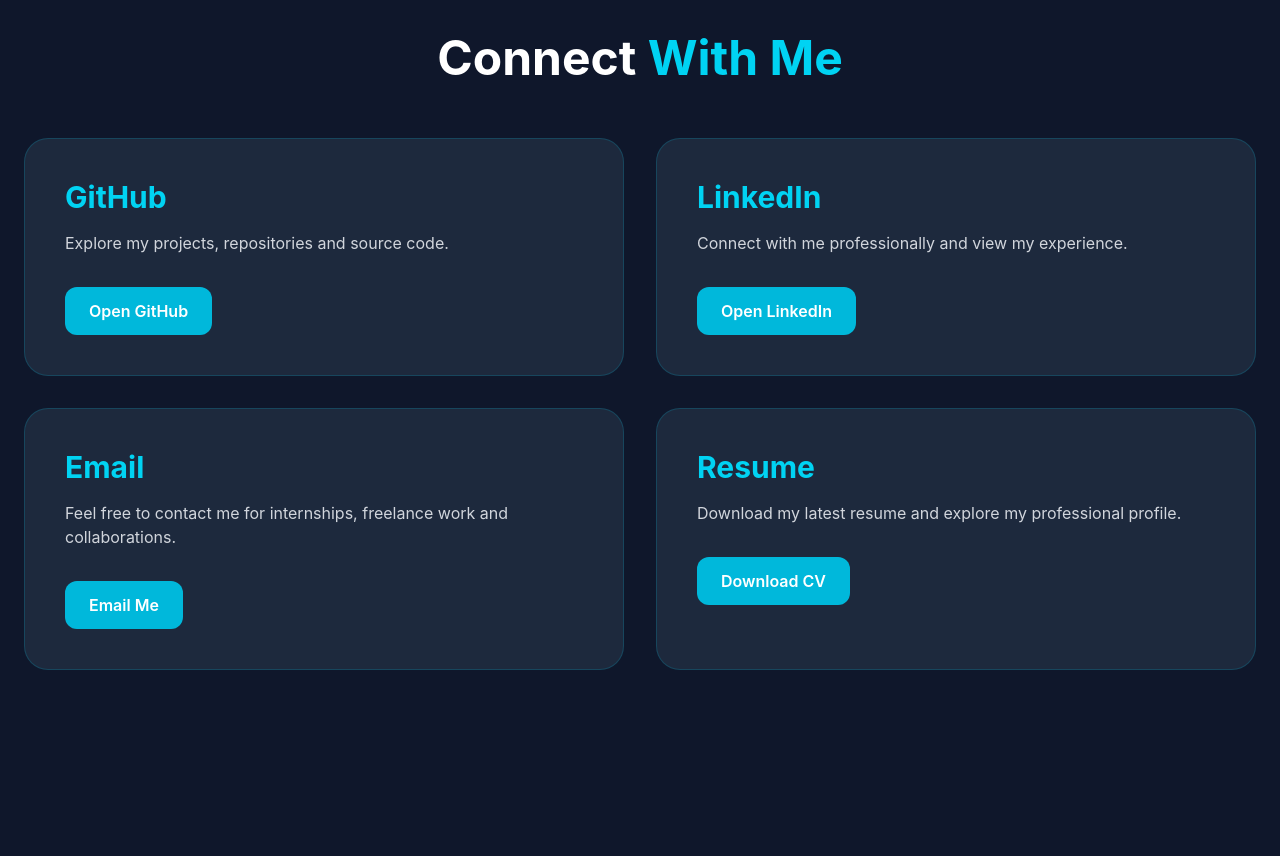
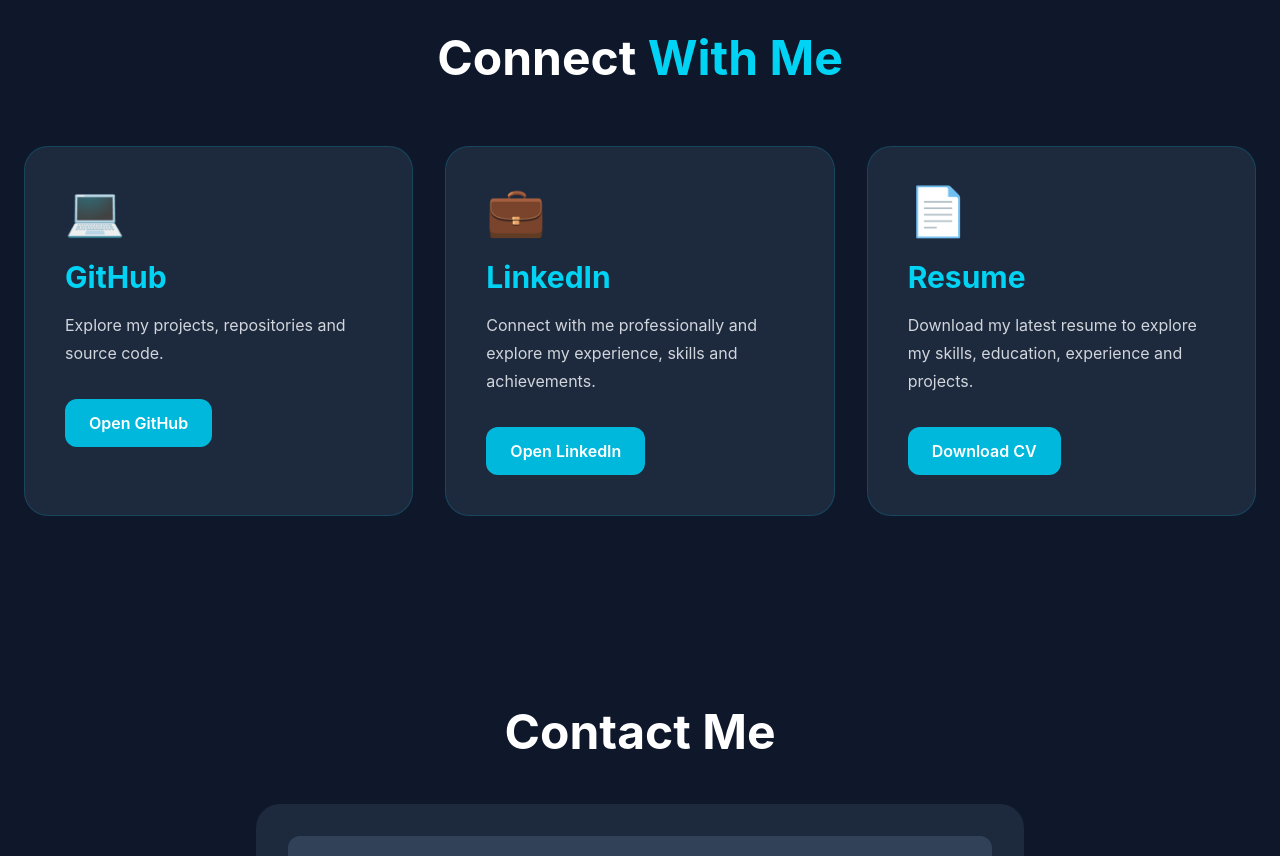
Before and after one commit to Darshit59/darshit-portfolio, a React (Vite) app: page / in a window 1280 px wide. Shown: the part 7720-8576 px from the top of the page. Built offline with nearby package versions, Linux system fonts and the light colour scheme.

Commit message:
Updated GitHub section with LinkedIn and Resume cards

```diff
--- a/src/components/GitHubStats.jsx
+++ b/src/components/GitHubStats.jsx
@@ -3,11 +3,11 @@
     <section className="py-24 px-6 bg-slate-900">
       <div className="max-w-7xl mx-auto">
 
-        <h2 className="text-5xl font-bold text-center mb-14">
+        <h2 className="text-5xl font-bold text-center mb-16">
           Connect <span className="text-cyan-400">With Me</span>
         </h2>
 
-        <div className="grid md:grid-cols-2 gap-8">
+        <div className="grid md:grid-cols-3 gap-8">
 
           {/* GitHub */}
 
@@ -17,17 +17,20 @@
             rel="noreferrer"
             className="bg-slate-800 border border-cyan-500/20 rounded-3xl p-10 hover:border-cyan-400 transition duration-300 hover:-translate-y-2"
           >
+            <div className="text-5xl mb-6">💻</div>
+
             <h3 className="text-3xl font-bold text-cyan-400">
               GitHub
             </h3>
 
-            <p className="text-gray-300 mt-4">
+            <p className="text-gray-300 mt-4 leading-7">
               Explore my projects, repositories and source code.
             </p>
 
             <button className="mt-8 bg-cyan-500 hover:bg-cyan-600 px-6 py-3 rounded-xl font-semibold">
               Open GitHub
             </button>
+
           </a>
 
           {/* LinkedIn */}
@@ -38,36 +41,20 @@
             rel="noreferrer"
             className="bg-slate-800 border border-cyan-500/20 rounded-3xl p-10 hover:border-cyan-400 transition duration-300 hover:-translate-y-2"
           >
+            <div className="text-5xl mb-6">💼</div>
+
             <h3 className="text-3xl font-bold text-cyan-400">
               LinkedIn
             </h3>
 
-            <p className="text-gray-300 mt-4">
-              Connect with me professionally and view my experience.
+            <p className="text-gray-300 mt-4 leading-7">
+              Connect with me professionally and explore my experience, skills and achievements.
             </p>
 
             <button className="mt-8 bg-cyan-500 hover:bg-cyan-600 px-6 py-3 rounded-xl font-semibold">
               Open LinkedIn
             </button>
-          </a>
 
-          {/* Email */}
-
-          <a
-            href="mailto:darshitgohel93@gmail.com"
-            className="bg-slate-800 border border-cyan-500/20 rounded-3xl p-10 hover:border-cyan-400 transition duration-300 hover:-translate-y-2"
-          >
-            <h3 className="text-3xl font-bold text-cyan-400">
-              Email
-            </h3>
-
-            <p className="text-gray-300 mt-4">
-              Feel free to contact me for internships, freelance work and collaborations.
-            </p>
-
-            <button className="mt-8 bg-cyan-500 hover:bg-cyan-600 px-6 py-3 rounded-xl font-semibold">
-              Email Me
-            </button>
           </a>
 
           {/* Resume */}
@@ -77,17 +64,20 @@
             download
             className="bg-slate-800 border border-cyan-500/20 rounded-3xl p-10 hover:border-cyan-400 transition duration-300 hover:-translate-y-2"
           >
+            <div className="text-5xl mb-6">📄</div>
+
             <h3 className="text-3xl font-bold text-cyan-400">
               Resume
             </h3>
 
-            <p className="text-gray-300 mt-4">
-              Download my latest resume and explore my professional profile.
+            <p className="text-gray-300 mt-4 leading-7">
+              Download my latest resume to explore my skills, education, experience and projects.
             </p>
 
             <button className="mt-8 bg-cyan-500 hover:bg-cyan-600 px-6 py-3 rounded-xl font-semibold">
               Download CV
             </button>
+
           </a>
 
         </div>
```
